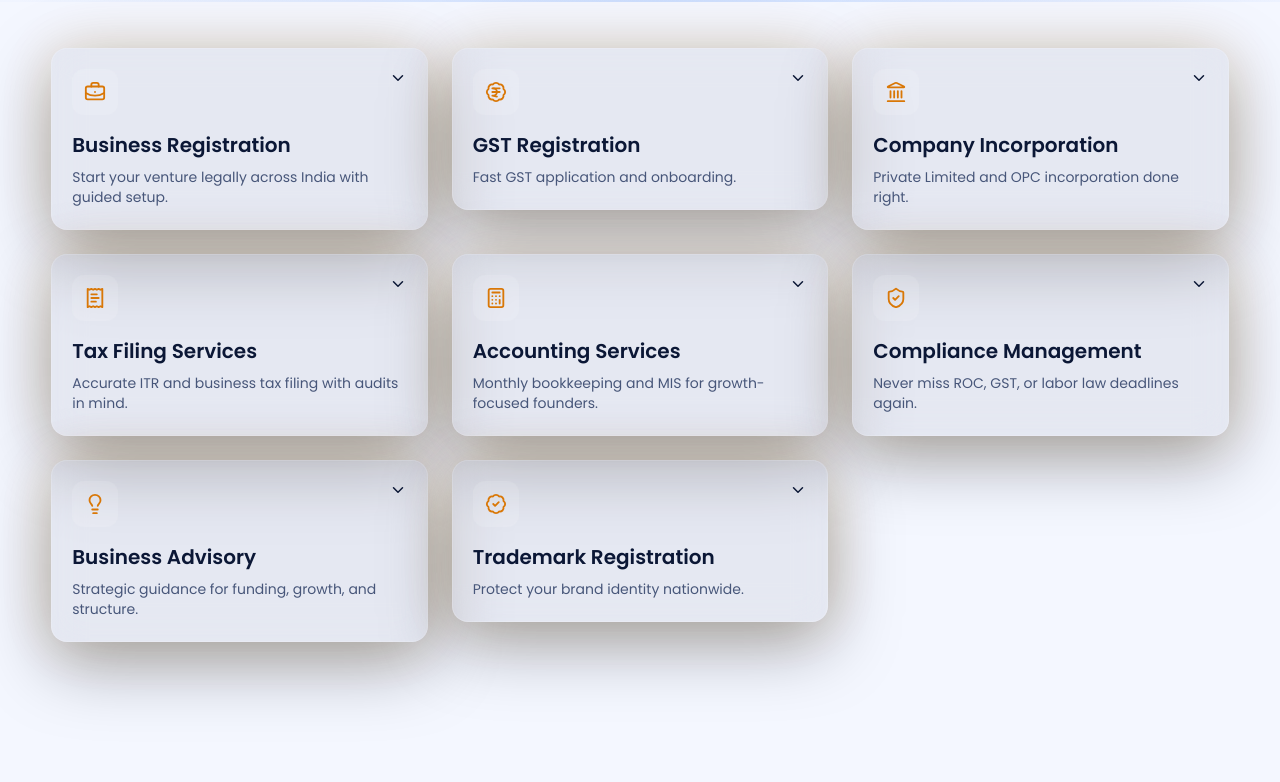
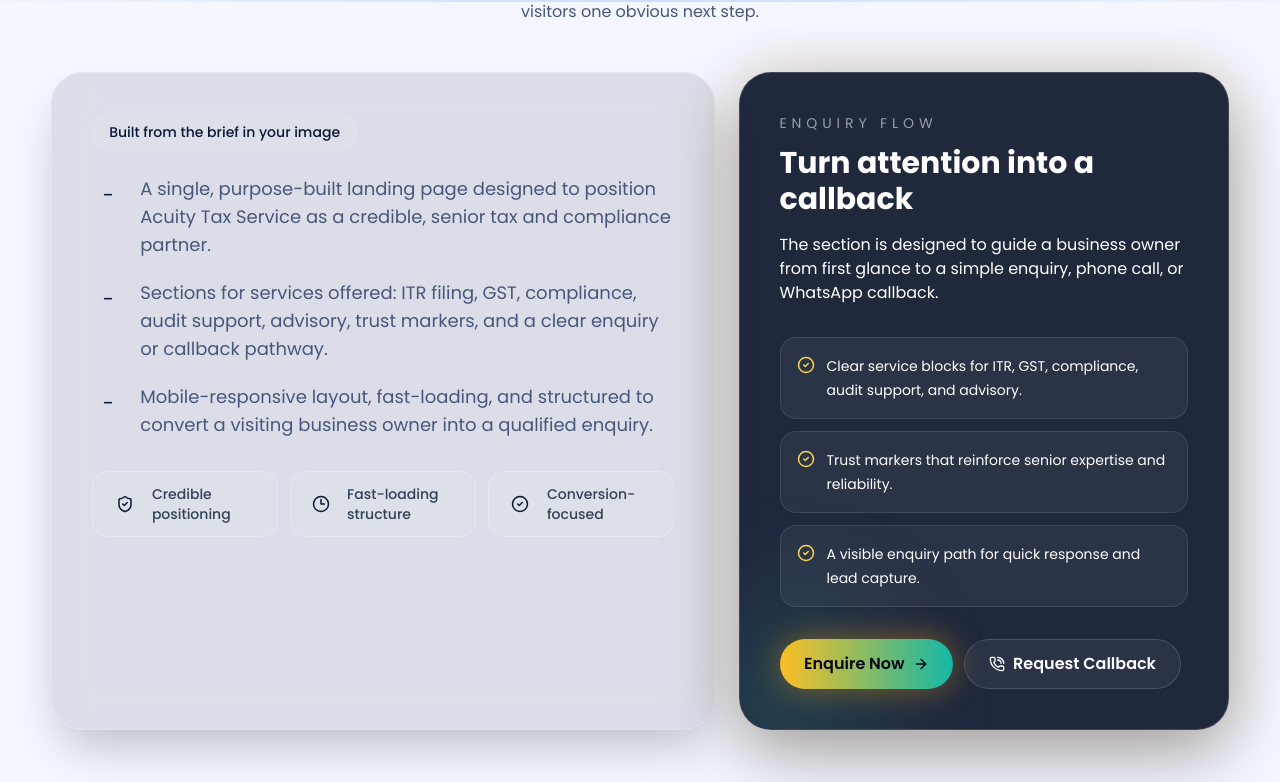
Before and after one commit to Sreeram4506/Acuity, a React (Vite) app: page / in a window 1280 px wide. Shown: the part 798-1580 px from the top of the page. Built offline with nearby package versions, Linux system fonts and the light colour scheme.

Commit message:
chnages suggested

```diff
--- a/src/pages/HomePage.jsx
+++ b/src/pages/HomePage.jsx
@@ -1,6 +1,6 @@
 import { useState } from "react";
 import { motion, useScroll, useTransform } from "framer-motion";
-import { ArrowRight } from "lucide-react";
+import { ArrowRight, CheckCircle2, Clock3, PhoneCall } from "lucide-react";
 import { Link } from "react-router-dom";
 import MagneticButton from "../components/MagneticButton";
 import SectionWrapper from "../components/SectionWrapper";
@@ -18,6 +18,18 @@ const whyItems = [
   { icon: Zap, title: "Fast Processing", text: "Execution-oriented workflows with SLA discipline." },
   { icon: Sparkles, title: "Dedicated Support", text: "Human support with advisory-level clarity." },
   { icon: Star, title: "Nationwide Services", text: "Serving founders and SMEs across India." },
+];
+
+const landingPagePoints = [
+  "A single, purpose-built landing page designed to position Acuity Tax Service as a credible, senior tax and compliance partner.",
+  "Sections for services offered: ITR filing, GST, compliance, audit support, advisory, trust markers, and a clear enquiry or callback pathway.",
+  "Mobile-responsive layout, fast-loading, and structured to convert a visiting business owner into a qualified enquiry.",
+];
+
+const landingPageHighlights = [
+  { icon: ShieldCheck, label: "Credible positioning" },
+  { icon: Clock3, label: "Fast-loading structure" },
+  { icon: CheckCircle2, label: "Conversion-focused" },
 ];
 
 function Hero() {
@@ -100,12 +112,109 @@ function Hero() {
   );
 }
 
+function WebsiteLandingSection() {
+  return (
+    <SectionWrapper
+      id="landing-page"
+      title="A. Website Landing Page"
+      subtitle="A focused homepage section that introduces the business clearly, builds trust quickly, and gives visitors one obvious next step."
+    >
+      <div className="grid gap-6 lg:grid-cols-[1.15fr_0.85fr]">
+        <motion.div
+          initial={{ opacity: 0, x: -20 }}
+          whileInView={{ opacity: 1, x: 0 }}
+          viewport={{ once: true, amount: 0.3 }}
+          transition={{ duration: 0.55 }}
+          className="glass-strong rounded-[2rem] p-7 shadow-2xl md:p-10"
+        >
+          <div className="mb-6 inline-flex rounded-full border border-white/10 bg-white/5 px-4 py-2 text-sm font-medium text-saffron">
+            Built from the brief in your image
+          </div>
+
+          <div className="space-y-5">
+            {landingPagePoints.map((point) => (
+              <div key={point} className="flex gap-4">
+                <div className="mt-1 flex h-8 w-8 shrink-0 items-center justify-center rounded-full bg-saffron/12 text-saffron">
+                  <span className="text-xl leading-none">-</span>
+                </div>
+                <p className="text-base leading-8 text-muted md:text-lg">{point}</p>
+              </div>
+            ))}
+          </div>
+
+          <div className="mt-8 grid gap-3 sm:grid-cols-3">
+            {landingPageHighlights.map((item) => (
+              <div
+                key={item.label}
+                className="flex items-center gap-3 rounded-2xl border border-white/8 bg-white/5 px-4 py-3"
+              >
+                <div className="flex h-10 w-10 items-center justify-center rounded-full bg-saffron/10 text-saffron">
+                  <item.icon size={18} />
+                </div>
+                <span className="text-sm font-medium text-slate-700">{item.label}</span>
+              </div>
+            ))}
+          </div>
+        </motion.div>
+
+        <motion.div
+          initial={{ opacity: 0, x: 20 }}
+          whileInView={{ opacity: 1, x: 0 }}
+          viewport={{ once: true, amount: 0.3 }}
+          transition={{ duration: 0.55, delay: 0.1 }}
+          className="relative overflow-hidden rounded-[2rem] border border-white/15 bg-[#091127]/90 p-7 text-white shadow-premium md:p-10"
+        >
+          <div className="absolute -right-10 -top-10 h-36 w-36 rounded-full bg-saffron/20 blur-3xl" />
+          <div className="absolute -bottom-12 -left-8 h-40 w-40 rounded-full bg-teal-400/20 blur-3xl" />
+
+          <div className="relative">
+            <p className="text-sm uppercase tracking-[0.35em] text-white/55">Enquiry flow</p>
+            <h3 className="mt-3 text-2xl font-bold md:text-3xl">Turn attention into a callback</h3>
+            <p className="mt-4 max-w-md text-sm leading-7 text-white/72 md:text-base">
+              The section is designed to guide a business owner from first glance to a simple enquiry, phone call, or WhatsApp callback.
+            </p>
+
+            <div className="mt-8 space-y-3">
+              {[
+                "Clear service blocks for ITR, GST, compliance, audit support, and advisory.",
+                "Trust markers that reinforce senior expertise and reliability.",
+                "A visible enquiry path for quick response and lead capture.",
+              ].map((item) => (
+                <div key={item} className="flex items-start gap-3 rounded-2xl border border-white/10 bg-white/5 px-4 py-4">
+                  <CheckCircle2 className="mt-0.5 shrink-0 text-amber-300" size={18} />
+                  <p className="text-sm leading-6 text-white/82">{item}</p>
+                </div>
+              ))}
+            </div>
+
+            <div className="mt-8 flex flex-col gap-3 sm:flex-row">
+              <MagneticButton className="btn-primary">
+                <Link to="/contact" className="inline-flex items-center gap-2">
+                  Enquire Now <ArrowRight size={16} />
+                </Link>
+              </MagneticButton>
+              <Link
+                to="/contact"
+                className="inline-flex items-center justify-center gap-2 rounded-full border border-white/15 bg-white/5 px-6 py-3 font-semibold text-white transition hover:bg-white/10"
+              >
+                <PhoneCall size={16} />
+                Request Callback
+              </Link>
+            </div>
+          </div>
+        </motion.div>
+      </div>
+    </SectionWrapper>
+  );
+}
+
 export default function HomePage() {
   const [activeService, setActiveService] = useState(null);
 
   return (
     <>
       <Hero />
+      <WebsiteLandingSection />
 
       <SectionWrapper id="services" title="Our Services" subtitle="Comprehensive compliance and business solutions for modern enterprises.">
         <div className="grid gap-6 md:grid-cols-2 lg:grid-cols-3">
```
